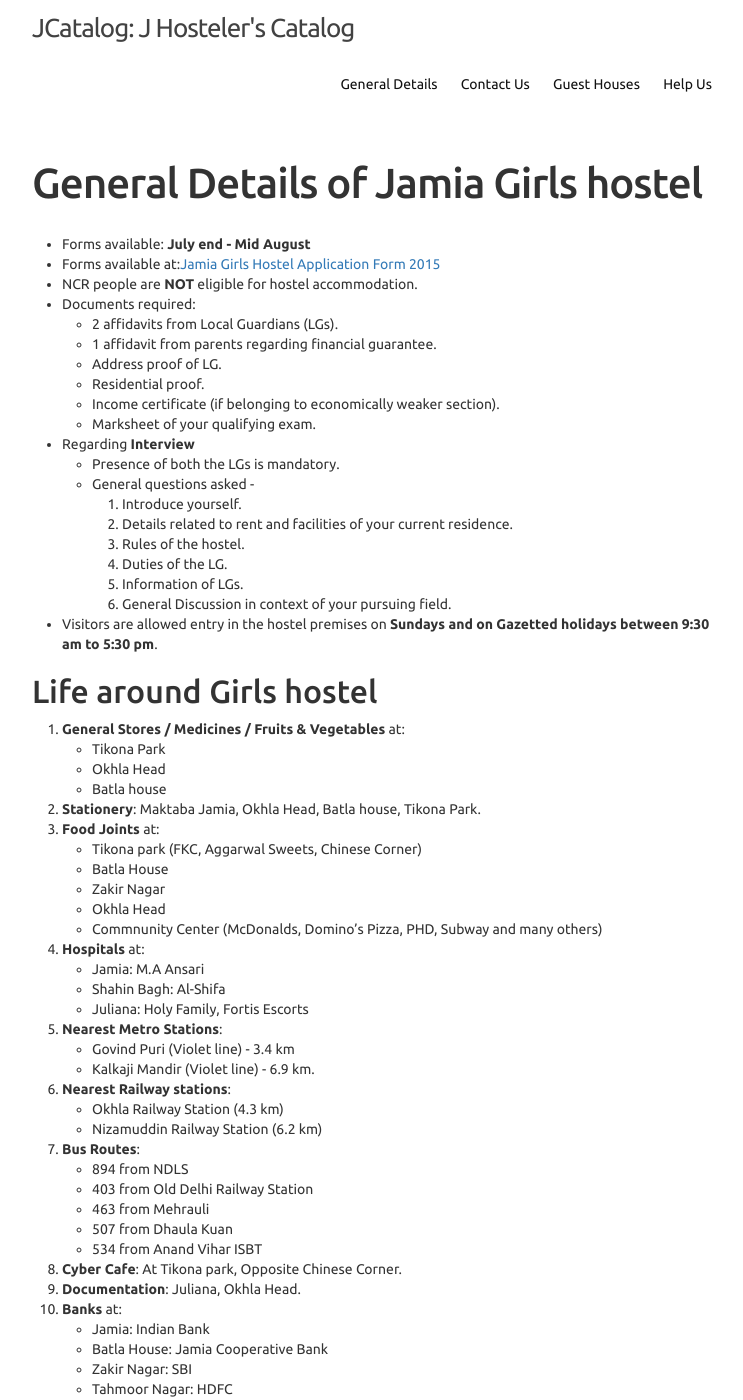
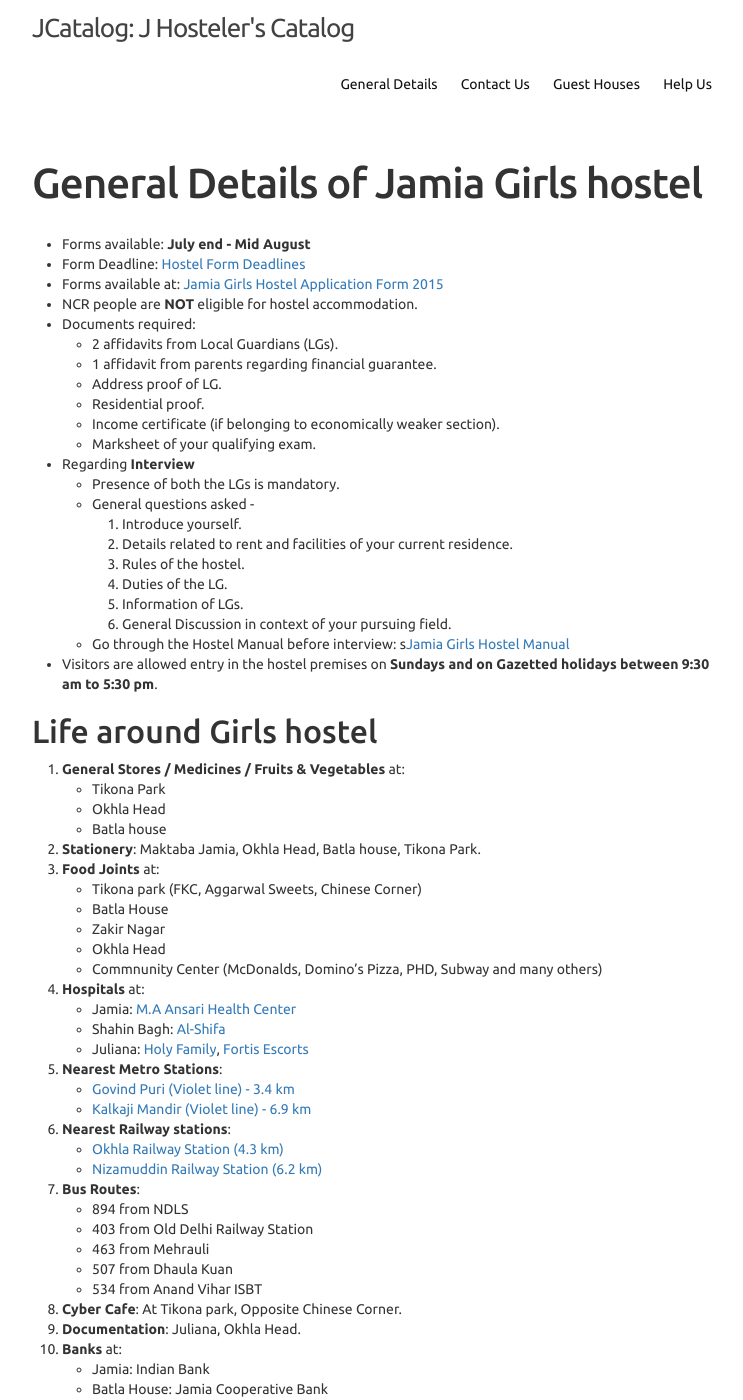
Before and after one commit to jdevlabs/JCatalog, a Jekyll site: the page built from pages/General/index.md, in a window 1280 px wide and 1400 px high. Shown: the whole window, without its empty margins (268-1011 px from the left). Built offline with Jekyll 4.4.1, drawn with Linux system fonts in a browser that asks for light colours; nearby versions of some CDN libraries.

Commit message:
general page links

```diff
--- a/pages/General/index.md
+++ b/pages/General/index.md
@@ -6,7 +6,8 @@ permalink: /general/
 ---
 
 - Forms available: **July end - Mid August**
-- Forms available at:[Jamia Girls Hostel Application Form 2015](http://jmi.ac.in/studyatjamia/hostel/latest/2/detail/129)
+- Form Deadline: [Hostel Form Deadlines](http://jmi.ac.in/upload/hostel/hgr_corregendum_2015july28.pdf)
+- Forms available at: [Jamia Girls Hostel Application Form 2015](http://jmi.ac.in/studyatjamia/hostel/latest/2/detail/129)
 - NCR people are **NOT** eligible for hostel accommodation.
 - Documents required:
     * 2 affidavits from Local Guardians (LGs).
@@ -24,6 +25,7 @@ permalink: /general/
        4. Duties of the LG.
        5. Information of LGs.
        6. General Discussion in context of your pursuing field.
+	* Go through the Hostel Manual before interview: s[Jamia Girls Hostel Manual](http://jmi.ac.in/upload/hostel/hgr_manual_2014.pdf)
 - Visitors are allowed entry in the hostel premises on **Sundays and on Gazetted holidays between 9:30 am to 5:30 pm**.
 
 ## Life around Girls hostel
@@ -39,15 +41,15 @@ permalink: /general/
     - Okhla Head
     - Commnunity Center (McDonalds, Domino's Pizza, PHD, Subway and many others)
 4. **Hospitals** at:
-    - Jamia: M.A Ansari
-    - Shahin Bagh:  Al-Shifa
-    - Juliana: Holy Family, Fortis Escorts
+    - Jamia: [M.A Ansari Health Center](https://www.google.co.in/webhp?sourceid=chrome-instant&ion=1&espv=2&ie=UTF-8#q=jamia+MA+ansari+health+center&rflfq=1&tbm=lcl&rlha=0)
+    - Shahin Bagh:  [Al-Shifa](https://www.google.co.in/maps/place/Alshifa+Hospital/@28.5567398,77.2931985,15z/data=!4m2!3m1!1s0x0:0x476181486667e974)
+    - Juliana: [Holy Family](https://www.google.co.in/maps/place/Holy+Family+Hospital/@28.563012,77.2758304,15z/data=!4m2!3m1!1s0x0:0xcd2355b56b80d9cf), [Fortis Escorts](https://www.google.co.in/maps/place/Dr+A+K+Singh/@28.562147,77.2857021,15z/data=!4m2!3m1!1s0x0:0x6b890426eae72ea4)
 5. **Nearest Metro Stations**:
-    - Govind Puri (Violet line) - 3.4 km
-    - Kalkaji Mandir (Violet line) - 6.9 km.
+    - [Govind Puri (Violet line) - 3.4 km](https://www.google.co.in/maps/place/Govind+Puri/@28.5443864,77.2643119,15z/data=!4m2!3m1!1s0x0:0x133322eb27c44c7c)
+    - [Kalkaji Mandir (Violet line) - 6.9 km](https://www.google.co.in/maps/place/Kalkaji+Mandir/@28.5494507,77.259104,15z/data=!4m2!3m1!1s0x0:0x90121dd302afe76e)
 6. **Nearest Railway stations**:
-    - Okhla Railway Station (4.3 km)
-    - Nizamuddin Railway Station (6.2 km)
+    - [Okhla Railway Station (4.3 km)](https://www.google.co.in/maps/place/Okhla+Railway+Station/@28.5588841,77.2659281,15z/data=!4m2!3m1!1s0x0:0x642610907504ac0f)
+    - [Nizamuddin Railway Station (6.2 km)](https://www.google.co.in/maps/place/Hazrat+Nizamuddin+Railway+Station/@28.5890438,77.2540569,15z/data=!4m2!3m1!1s0x0:0x2585a489c2e74d12)
 7. **Bus Routes**:
     - 894 from NDLS
     - 403 from Old Delhi Railway Station
```
Also changed, not shown: Hostel_Form/deadlines.png (added).
